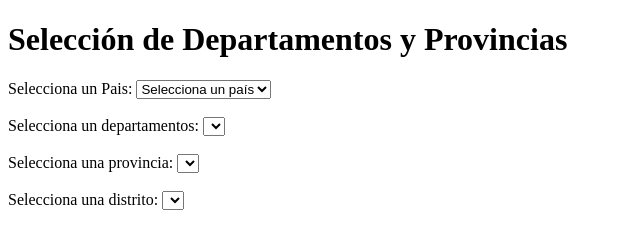
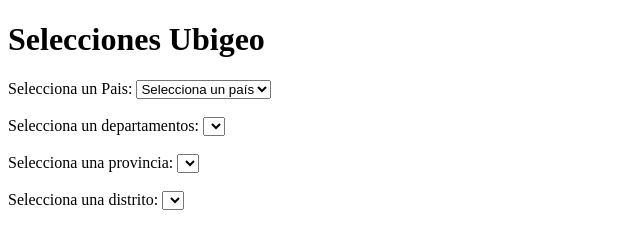
Before and after one commit to elopezqu/Practica-IA, a website: page ubigeo.html in a window 1280 px wide. Shown: the whole page, without its empty margins (0-640 px from the left). Drawn offline with nearby package versions, Linux system fonts and the light colour scheme; no server answers.

Commit message:
cambio de tiulo

```diff
--- a/ubigeo.html
+++ b/ubigeo.html
@@ -6,7 +6,7 @@
   <title>Selección Ubigeo</title>
 </head>
 <body>
-  <h1>Selección de Departamentos y Provincias</h1>
+  <h1>Selecciones Ubigeo</h1>
 
   <label for="paises">Selecciona un Pais:</label>
   <select id="paises" name="paises">
```
